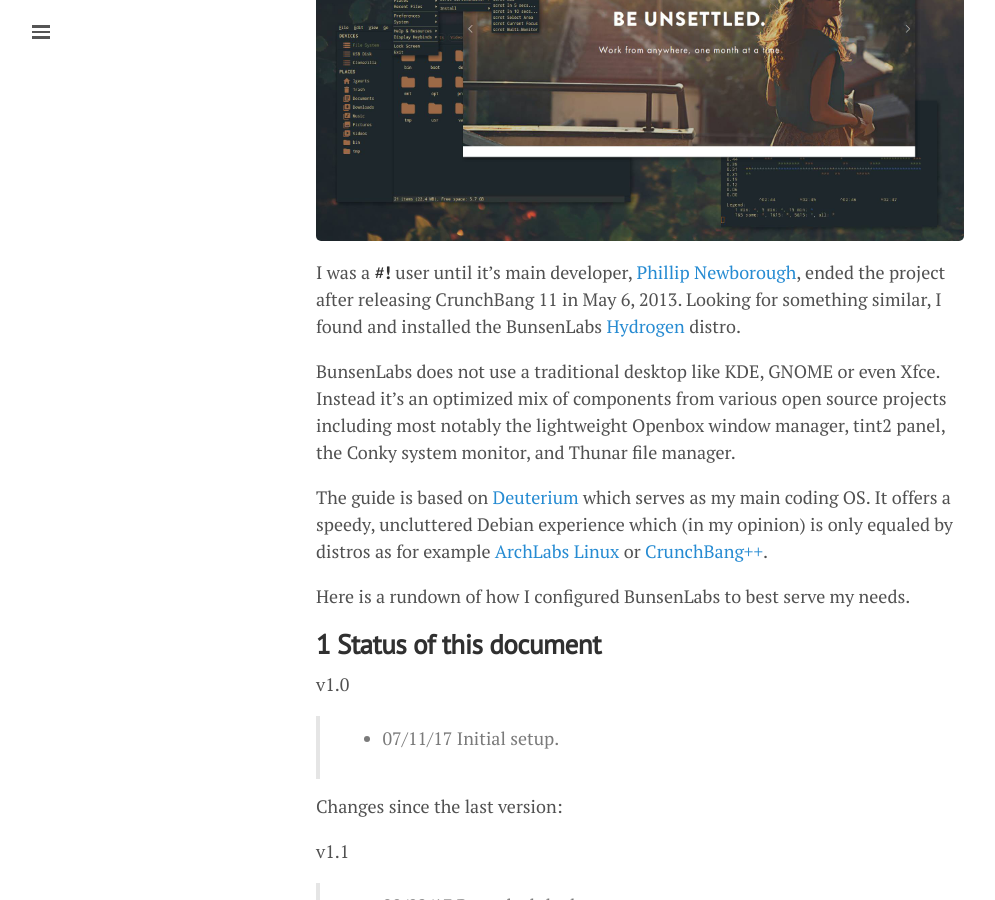
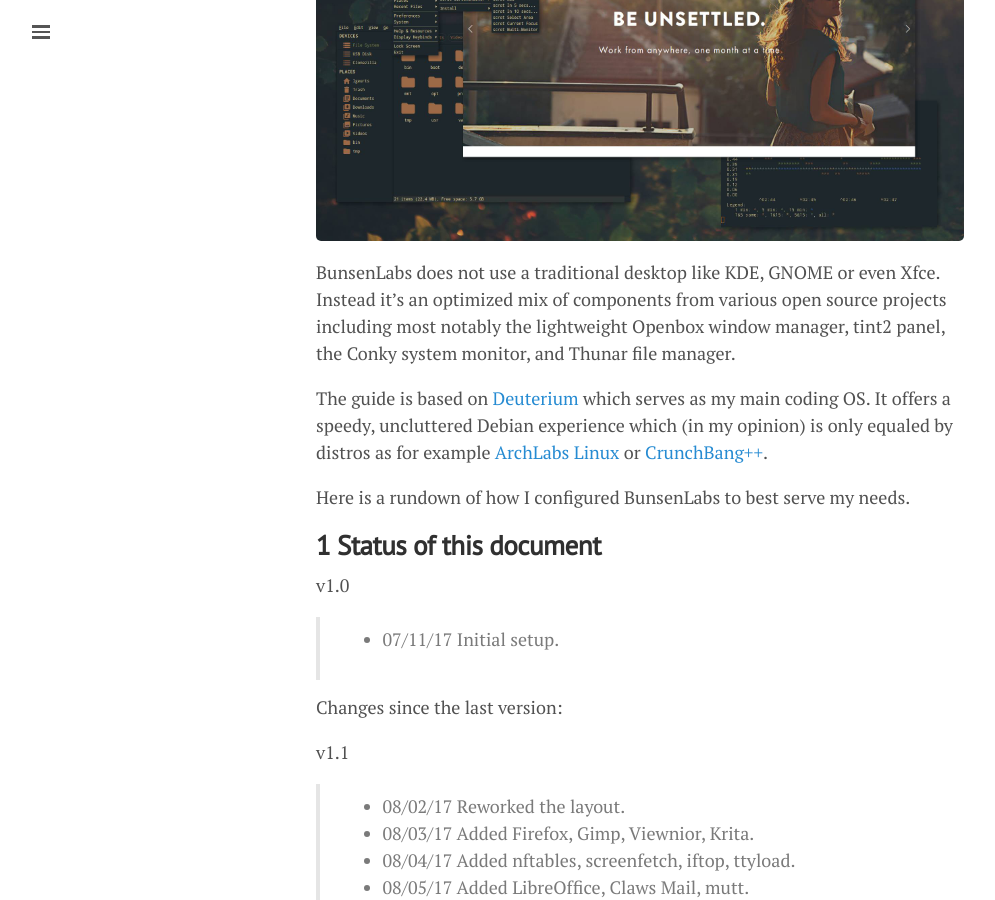
Before and after one commit to lgeurts/lgeurts.github.io, a Jekyll site: the page built from _posts/2017-07-11-bunsenlabs-linux-setup-notes-for dell-inspiron-6000.md, in a window 1280 px wide and 900 px high, scrolled down 418 px. Shown: the whole window, without its empty margins (0-995 px from the left). Built offline with Jekyll 4.4.1, drawn with Linux system fonts in a browser that asks for light colours; nearby versions of some CDN libraries; comment, search, counter and statistics services are not loaded.

Commit message:
Update 2017-07-11-bunsenlabs-linux-setup-notes-for dell-inspiron-6000.md

```diff
--- a/_posts/2017-07-11-bunsenlabs-linux-setup-notes-for dell-inspiron-6000.md
+++ b/_posts/2017-07-11-bunsenlabs-linux-setup-notes-for dell-inspiron-6000.md
@@ -8,8 +8,6 @@
 ---
 
 ![BunsenLabs Deuterium, fresh install](/assets/bunsenlabs-deuterium.jpg)
-
-I was a **#!** user until it's main developer, [Phillip Newborough](https://corenominal.org), ended the project after releasing CrunchBang 11 in May 6, 2013. Looking for something similar, I found and installed the BunsenLabs [Hydrogen](http://distrowatch.com/table.php?distribution=bunsenlabs) distro.
 
 BunsenLabs does not use a traditional desktop like KDE, GNOME or even Xfce. Instead it's an optimized mix of components from various open source projects including most notably the lightweight Openbox window manager, tint2 panel, the Conky system monitor, and Thunar file manager.
 
```
